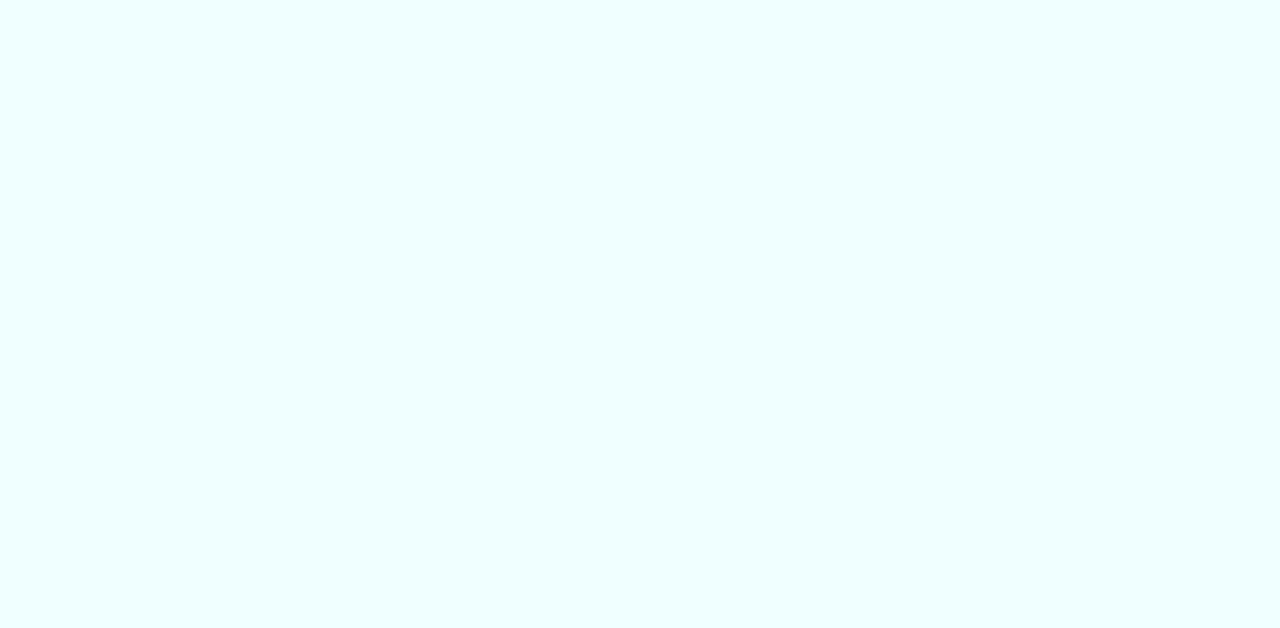
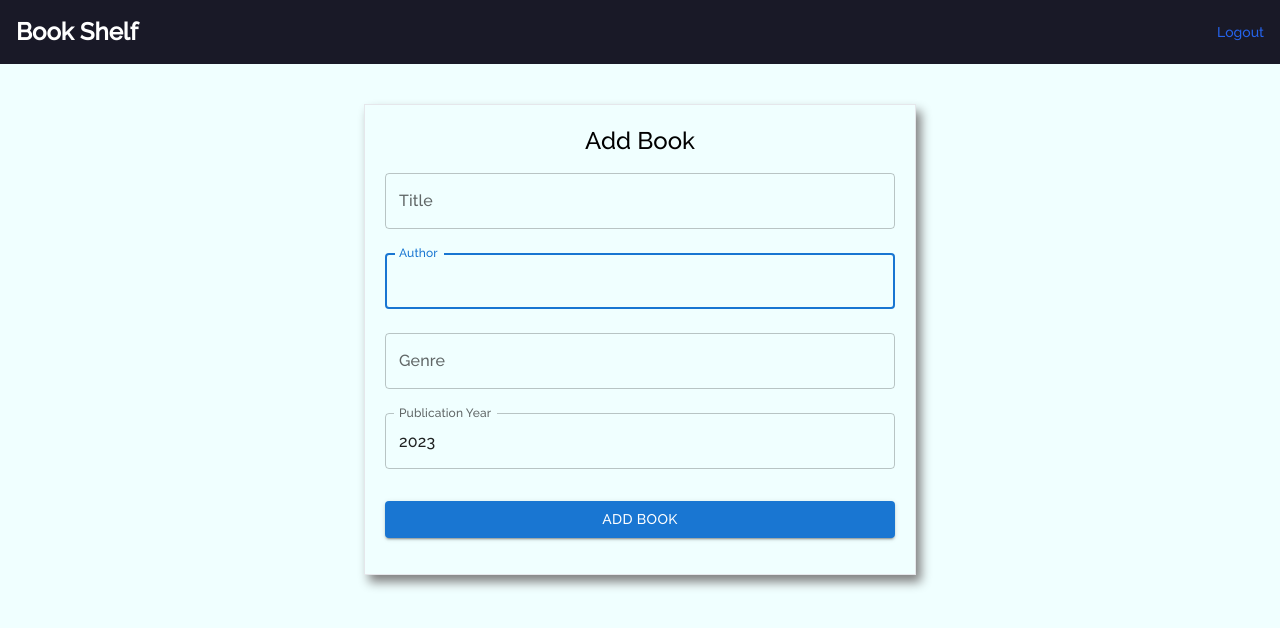
Before and after one commit to vishwasonar/BookShelf, a React (Create React App) app: page /addbook/1 in a window 1280 px wide. Before the commit this address had no page. Shown: the top 628 px of the page. Built offline with nearby package versions, Linux system fonts and the light colour scheme; sample sign-in values are in the browser's storage; a web font is replaced by a local one.

Commit message:
Add New Book Functionality using Redux

```diff
--- a/src/common/validations.js
+++ b/src/common/validations.js
@@ -30,3 +30,14 @@ export const DisplayFormError = (error) => {
 		</div>
 	);
 };
+
+export const AddEditBookValidations = () => {
+	return Yup.object({
+		title: Yup.string().required("Please enter title"),
+		author: Yup.string().required("Please enter author's name"),
+		genre: Yup.string().required("Please enter genre"),
+		publication_year: Yup.number().required(
+			"Please enter publication_year"
+		),
+	});
+};
--- /dev/null
+++ b/src/pages/AddEditBook.tsx
@@ -0,0 +1,194 @@
+import React, { useState } from "react";
+import Button from "@mui/material/Button";
+import TextField from "@mui/material/TextField";
+import { Link } from "react-router-dom";
+import Grid from "@mui/material/Grid";
+import Box from "@mui/material/Box";
+import Typography from "@mui/material/Typography";
+import Container from "@mui/material/Container";
+import { createTheme, ThemeProvider } from "@mui/material/styles";
+import { Formik } from "formik";
+import { useDispatch } from "react-redux";
+import {
+	AddEditBookValidations,
+	DisplayFormError,
+} from "../common/validations";
+import { useNavigate } from "react-router-dom";
+import Navbar from "../component/Navbar";
+import { useSelector } from "react-redux";
+import { toast } from "react-toastify";
+import { addBook } from "../redux/slices/BookSlice";
+
+const AddEditBook: React.FC = () => {
+	const defaultTheme = createTheme();
+	const navigate = useNavigate();
+
+	const handleLogout = () => {
+		localStorage.removeItem("isUserLoggedIn");
+		navigate("/");
+	};
+
+	const [book, setBook] = useState([]);
+
+	const bookData = useSelector(
+		(state: any) => state.BookSliceReducer.bookData
+	);
+
+
+	const handleHomePage = () => {
+		navigate("/dashboard");
+	};
+
+	interface AddEditBookValues {
+		title: string;
+		author: string;
+		genre: string;
+		publication_year: number;
+	}
+
+	const initialValues: AddEditBookValues = {
+		title: "",
+		author: "",
+		genre: "",
+		publication_year: 2023,
+	};
+
+	const dispatch = useDispatch();
+
+	const AddEditBook = async (values: typeof initialValues) => {
+
+		let addBookValues = {
+			id: bookData[bookData.length - 1]?.id + 1,
+			title: values.title,
+			author: values.author,
+			genre: values.genre,
+			publication_year: values.publication_year,
+		};
+		await dispatch(addBook(addBookValues));
+		toast.success("Book Added");
+		navigate("/dashboard");
+	};
+
+	return (
+		<div>
+			<Navbar
+				handleLogout={handleLogout}
+				handleHomePage={handleHomePage}
+			/>
+			<div>
+				<ThemeProvider theme={defaultTheme}>
+					<Container component="main" maxWidth="sm">
+						<Box
+							sx={{
+								marginTop: 5,
+								display: "flex",
+								flexDirection: "column",
+								alignItems: "center",
+								boxShadow: " 5px 7px 10px grey",
+							}}
+							className="w-full shadow-xl p-5 border bg-blueGray"
+						>
+							<Typography component="h1" variant="h5">
+								Add Book
+							</Typography>
+							<div className="w-full">
+								<Formik
+									initialValues={initialValues}
+									onSubmit={AddEditBook}
+									validationSchema={AddEditBookValidations}
+								>
+									{({
+										values,
+										handleSubmit,
+										handleChange,
+										errors,
+									}) => {
+										return (
+											<form onSubmit={handleSubmit}>
+												<Box>
+													<TextField
+														margin="normal"
+														onChange={handleChange}
+														fullWidth
+														id="title"
+														value={values?.title}
+														label="Title"
+														name="title"
+														autoComplete="title"
+														autoFocus
+													/>
+
+													{DisplayFormError(
+														errors.title
+													)}
+
+													<TextField
+														margin="normal"
+														fullWidth
+														onChange={handleChange}
+														value={values.author}
+														id="author"
+														label="Author"
+														name="author"
+														autoComplete="author"
+														autoFocus
+														type="text"
+													/>
+													{DisplayFormError(
+														errors.author
+													)}
+
+													<TextField
+														margin="normal"
+														onChange={handleChange}
+														fullWidth
+														value={values?.genre}
+														name="genre"
+														label="Genre"
+														type="text"
+														id="genre"
+														autoComplete="current-genre"
+													/>
+													{DisplayFormError(
+														errors.genre
+													)}
+													<TextField
+														margin="normal"
+														onChange={handleChange}
+														fullWidth
+														value={
+															values?.publication_year
+														}
+														name="publication_year"
+														label="Publication Year"
+														type="text"
+														id="publication_year"
+														autoComplete="current-publication_year"
+													/>
+													{DisplayFormError(
+														errors.publication_year
+													)}
+
+													<Button
+														type="submit"
+														fullWidth
+														variant="contained"
+														sx={{ mt: 3, mb: 2 }}
+													>
+														Add Book
+													</Button>
+												</Box>
+											</form>
+										);
+									}}
+								</Formik>
+							</div>
+						</Box>
+					</Container>
+				</ThemeProvider>
+			</div>
+		</div>
+	);
+};
+
+export default AddEditBook;
--- a/src/routes/Routes.tsx
+++ b/src/routes/Routes.tsx
@@ -1,6 +1,7 @@
 import React from "react";
 import { BrowserRouter as Router, Route, Routes } from "react-router-dom";
 import Navbar from "../component/Navbar";
+import AddBook from "../pages/AddEditBook";
 import BookDashboard from "../pages/BookDashboard";
 import Login from "../pages/Login";
 import Signup from "../pages/Signup";
@@ -20,6 +21,22 @@ function RoutesFile() {
 							</ProtectedRoutes>
 						}
 					></Route>
+					<Route
+						path="/addbook"
+						element={
+							<ProtectedRoutes>
+								<AddBook />
+							</ProtectedRoutes>
+						}
+					></Route>
+					<Route
+						path="/addbook/:id"
+						element={
+							<ProtectedRoutes>
+								<AddBook />
+							</ProtectedRoutes>
+						}
+					></Route>
 				</Routes>
 			</Router>
 		</div>
```
